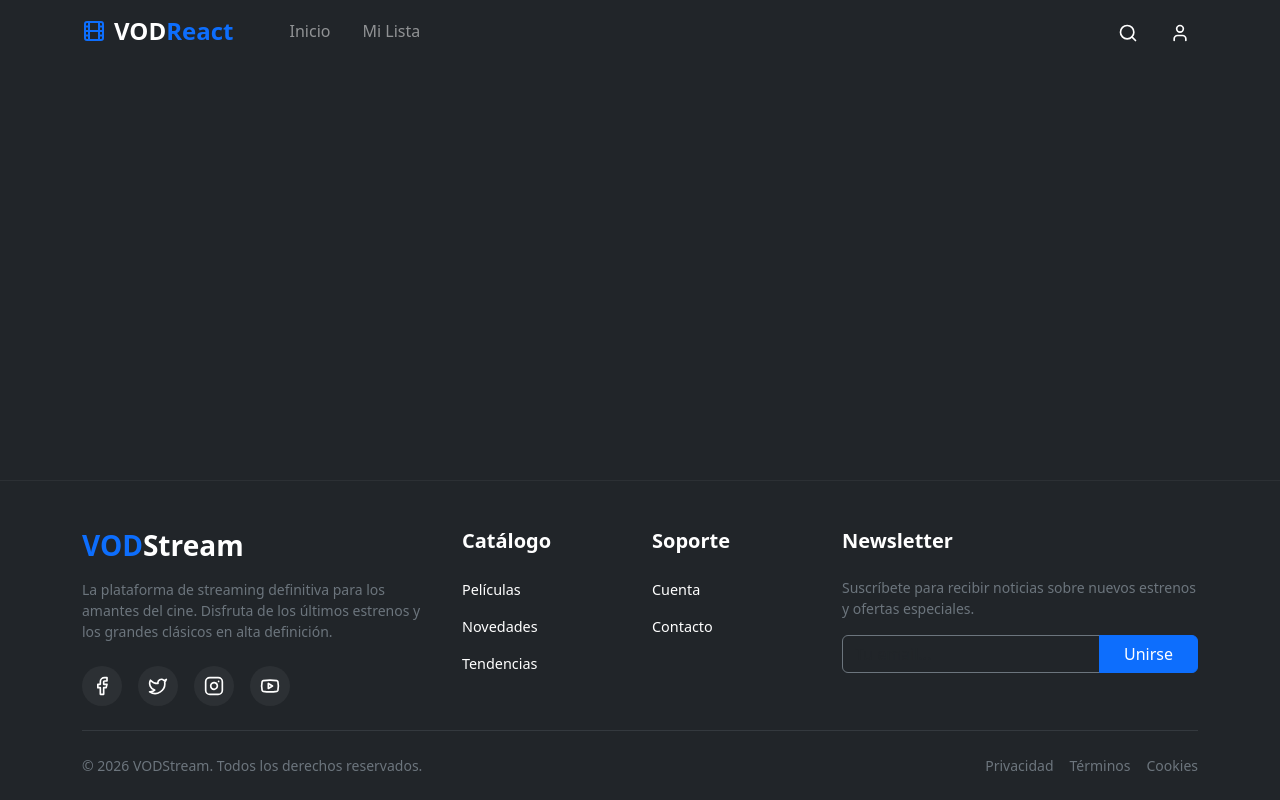
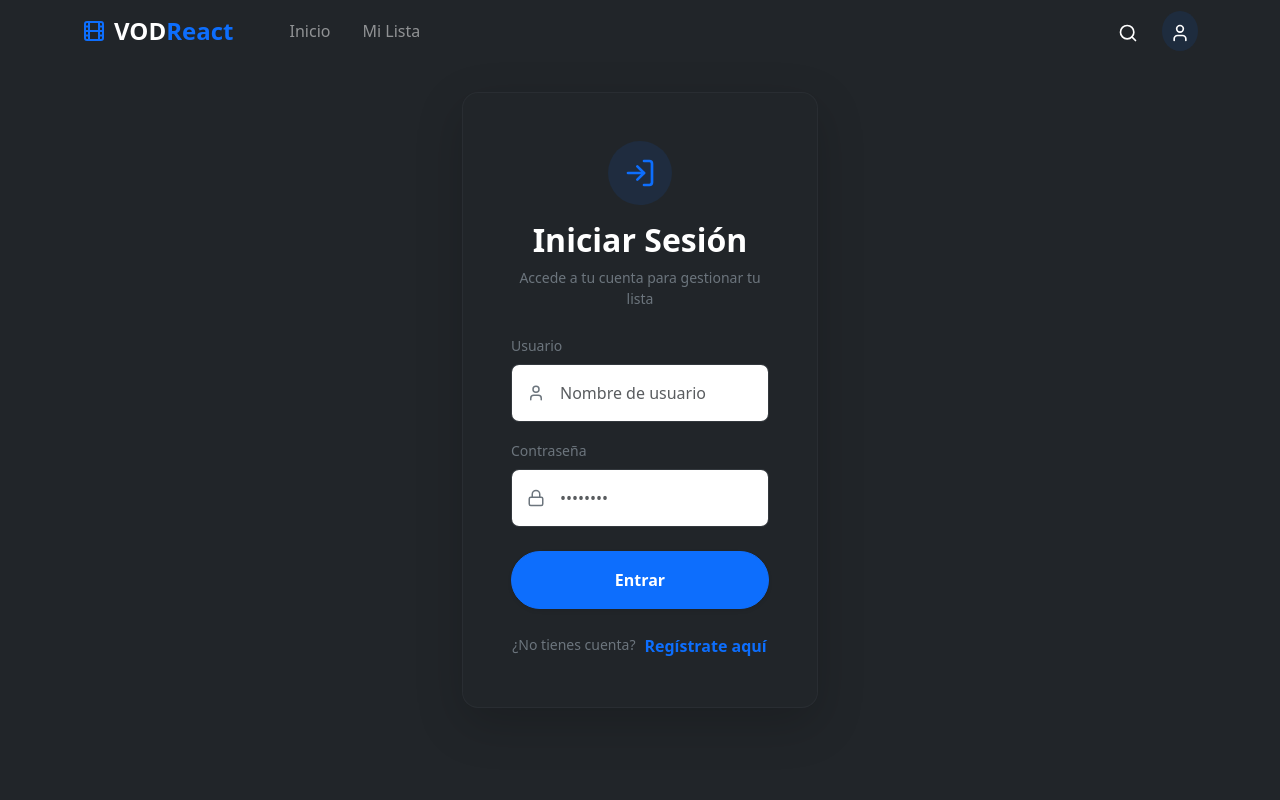
Before and after one commit to jlacostaarp-unav/Webapp-react-dsm2026, a React (Vite) app: page /login in a window 1280 px wide. Shown: the top 800 px of the page. Built offline with nearby package versions, Linux system fonts and the light colour scheme.

Commit message:
Inicio de sesion y registro implementado. Logica de favoritos solo para registrados implementado tambien

```diff
--- a/src/App.jsx
+++ b/src/App.jsx
@@ -7,12 +7,15 @@ import MovieDetail from './pages/MovieDetail';
 import Favorites from './pages/Favorites';
 import Contact from './pages/Contact';
 import Legal from './pages/Legal';
+import Login from './pages/Login';
 import { FavoritesProvider } from './context/FavoritesContext';
+import { AuthProvider } from './context/AuthContext';
 import 'bootstrap/dist/css/bootstrap.min.css';
 import './index.css';
 
 function App() {
   return (
+    <AuthProvider>
       <FavoritesProvider>
         <Router>
           <div className="min-vh-100 d-flex flex-column bg-dark text-white">
@@ -25,6 +28,7 @@ function App() {
                 <Route path="/favorites" element={<Favorites />} />
                 <Route path="/contact" element={<Contact />} />
                 <Route path="/legal" element={<Legal />} />
+                <Route path="/login" element={<Login />} />
               </Routes>
             </main>
 
@@ -32,6 +36,7 @@ function App() {
           </div>
         </Router>
       </FavoritesProvider>
+    </AuthProvider>
   );
 }
 
--- a/src/components/Navigation.jsx
+++ b/src/components/Navigation.jsx
@@ -1,11 +1,21 @@
 import React, { useState, useEffect } from 'react';
 import { Navbar, Container, Nav } from 'react-bootstrap';
-import { Film, User, Search, Heart } from 'lucide-react';
-import { Link, useLocation } from 'react-router-dom';
+import { Film, User, Search, Heart, LogOut } from 'lucide-react';
+import { Link, useLocation, useNavigate } from 'react-router-dom';
+import { useAuth } from '../context/AuthContext';
 
 export const Navigation = () => {
   const [scrolled, setScrolled] = useState(false);
   const location = useLocation();
+  const navigate = useNavigate();
+  const { user, logout } = useAuth();
+
+  const handleMyListClick = (e) => {
+    if (!user) {
+      e.preventDefault();
+      navigate('/login', { state: { from: { pathname: '/favorites' } } });
+    }
+  };
 
   useEffect(() => {
     const handleScroll = () => {
@@ -33,7 +43,12 @@ export const Navigation = () => {
         <Navbar.Collapse id="basic-navbar-nav">
           <Nav className="me-auto ms-4">
             <Nav.Link as={Link} to="/" className={`${location.pathname === '/' ? 'text-white fw-bold' : 'text-white-50'} px-3`}>Inicio</Nav.Link>
-            <Nav.Link as={Link} to="/favorites" className={`${location.pathname === '/favorites' ? 'text-white fw-bold' : 'text-white-50'} px-3 d-flex align-items-center gap-2`}>
+            <Nav.Link
+              as={Link}
+              to="/favorites"
+              onClick={handleMyListClick}
+              className={`${location.pathname === '/favorites' ? 'text-white fw-bold' : 'text-white-50'} px-3 d-flex align-items-center gap-2`}
+            >
               Mi Lista
             </Nav.Link>
           </Nav>
@@ -41,9 +56,23 @@ export const Navigation = () => {
             <Nav.Link href="#search" className="text-white me-3">
               <Search size={20} />
             </Nav.Link>
-            <Nav.Link href="#profile" className="text-white">
-              <User size={20} />
-            </Nav.Link>
+
+            {user ? (
+              <div className="d-flex align-items-center gap-3">
+                <span className="text-white-50 small fw-bold">Hola, {user.username}</span>
+                <button
+                  onClick={logout}
+                  className="btn btn-link p-0 text-white-50 hover-white transition-all shadow-none"
+                  title="Cerrar Sesión"
+                >
+                  <LogOut size={20} />
+                </button>
+              </div>
+            ) : (
+              <Nav.Link as={Link} to="/login" className="text-white p-2 bg-primary bg-opacity-10 rounded-circle transition-all hover-scale">
+                <User size={20} />
+              </Nav.Link>
+            )}
           </Nav>
         </Navbar.Collapse>
       </Container>
--- /dev/null
+++ b/src/context/AuthContext.jsx
@@ -0,0 +1,75 @@
+import React, { createContext, useContext, useState, useEffect } from 'react';
+
+const AuthContext = createContext();
+
+export const useAuth = () => {
+  const context = useContext(AuthContext);
+  if (!context) {
+    throw new Error('useAuth debe usarse dentro de un AuthProvider');
+  }
+  return context;
+};
+
+export const AuthProvider = ({ children }) => {
+  const [user, setUser] = useState(null);
+  const [loading, setLoading] = useState(true);
+
+  // Al cargar, verificamos si hay una sesión guardada en localStorage
+  useEffect(() => {
+    const savedUser = localStorage.getItem('currentUser');
+    if (savedUser) {
+      setUser(JSON.parse(savedUser));
+    }
+    setLoading(false);
+  }, []);
+
+  // Función para registrarse
+  const register = (username, password) => {
+    const users = JSON.parse(localStorage.getItem('users') || '[]');
+
+    // Verificamos si el usuario ya existe
+    if (users.find(u => u.username === username)) {
+      throw new Error('El nombre de usuario ya existe');
+    }
+
+    const newUser = { username, password };
+    users.push(newUser);
+    localStorage.setItem('users', JSON.stringify(users));
+
+    // Iniciamos sesión automáticamente tras el registro
+    login(username, password);
+  };
+
+  // Función para iniciar sesión
+  const login = (username, password) => {
+    const users = JSON.parse(localStorage.getItem('users') || '[]');
+    const foundUser = users.find(u => u.username === username && u.password === password);
+
+    if (foundUser) {
+      setUser(foundUser);
+      localStorage.setItem('currentUser', JSON.stringify(foundUser));
+    } else {
+      throw new Error('Usuario o contraseña incorrectos');
+    }
+  };
+
+  // Función para cerrar sesión
+  const logout = () => {
+    setUser(null);
+    localStorage.removeItem('currentUser');
+  };
+
+  const value = {
+    user,
+    login,
+    register,
+    logout,
+    loading
+  };
+
+  return (
+    <AuthContext.Provider value={value}>
+      {!loading && children}
+    </AuthContext.Provider>
+  );
+};
--- a/src/context/FavoritesContext.jsx
+++ b/src/context/FavoritesContext.jsx
@@ -1,23 +1,33 @@
 import React, { createContext, useContext, useState, useEffect } from 'react';
+import { useAuth } from './AuthContext';
 
 const FavoritesContext = createContext();
 
 export const FavoritesProvider = ({ children }) => {
-  const [favorites, setFavorites] = useState(() => {
-    const saved = localStorage.getItem('vod_favorites');
-    return saved ? JSON.parse(saved) : [];
-  });
+  const { user } = useAuth();
+  const [favorites, setFavorites] = useState([]);
 
+  // Cargar favoritos al cambiar de usuario
   useEffect(() => {
-    localStorage.setItem('vod_favorites', JSON.stringify(favorites));
-  }, [favorites]);
+    if (user) {
+      const savedFavorites = localStorage.getItem(`favorites_${user.username}`);
+      setFavorites(savedFavorites ? JSON.parse(savedFavorites) : []);
+    } else {
+      setFavorites([]); // Limpiar si no hay usuario
+    }
+  }, [user]);
 
   const toggleFavorite = (movieId) => {
-    setFavorites(prev =>
-      prev.includes(movieId)
+    if (!user) return; // Seguridad extra
+
+    setFavorites(prev => {
+      const newFavorites = prev.includes(movieId)
         ? prev.filter(id => id !== movieId)
-        : [...prev, movieId]
-    );
+        : [...prev, movieId];
+
+      localStorage.setItem(`favorites_${user.username}`, JSON.stringify(newFavorites));
+      return newFavorites;
+    });
   };
 
   const isFavorite = (movieId) => favorites.includes(movieId);
--- /dev/null
+++ b/src/pages/Login.jsx
@@ -0,0 +1,109 @@
+import React, { useState } from 'react';
+import { Container, Row, Col, Form, Button, Alert } from 'react-bootstrap';
+import { User, Lock, LogIn, UserPlus } from 'lucide-react';
+import { useAuth } from '../context/AuthContext';
+import { useNavigate, useLocation } from 'react-router-dom';
+
+const Login = () => {
+  const [isLogin, setIsLogin] = useState(true);
+  const [username, setUsername] = useState('');
+  const [password, setPassword] = useState('');
+  const [error, setError] = useState('');
+
+  const { login, register } = useAuth();
+  const navigate = useNavigate();
+  const location = useLocation();
+
+  const from = location.state?.from?.pathname || "/";
+
+  const handleSubmit = (e) => {
+    e.preventDefault();
+    setError('');
+
+    try {
+      if (isLogin) {
+        login(username, password);
+      } else {
+        register(username, password);
+      }
+      navigate(from, { replace: true });
+    } catch (err) {
+      setError(err.message);
+    }
+  };
+
+  return (
+    <div className="login-page py-5 d-flex align-items-center min-vh-100">
+      <Container>
+        <Row className="justify-content-center">
+          <Col md={6} lg={5} xl={4}>
+            <div className="auth-card bg-dark p-4 p-sm-5 rounded-4 border border-secondary border-opacity-10 shadow-lg blur-bg">
+              <div className="text-center mb-4">
+                <div className="bg-primary bg-opacity-10 p-3 rounded-circle text-primary mx-auto mb-3" style={{ width: 'fit-content' }}>
+                  {isLogin ? <LogIn size={32} /> : <UserPlus size={32} />}
+                </div>
+                <h2 className="fw-bold text-white">{isLogin ? 'Iniciar Sesión' : 'Registro'}</h2>
+                <p className="text-secondary small">
+                  {isLogin ? 'Accede a tu cuenta para gestionar tu lista' : 'Crea una cuenta para empezar'}
+                </p>
+              </div>
+
+              {error && <Alert variant="danger" className="py-2 small border-0 bg-danger bg-opacity-10 text-danger">{error}</Alert>}
+
+              <Form onSubmit={handleSubmit}>
+                <Form.Group className="mb-3">
+                  <Form.Label className="text-secondary small">Usuario</Form.Label>
+                  <div className="position-relative">
+                    <User className="position-absolute top-50 start-0 translate-middle-y ms-3 text-secondary" size={18} />
+                    <Form.Control
+                      type="text"
+                      placeholder="Nombre de usuario"
+                      className="bg-white border-secondary border-opacity-25 text-black py-3 ps-5 rounded-3"
+                      value={username}
+                      onChange={(e) => setUsername(e.target.value)}
+                      required
+                    />
+                  </div>
+                </Form.Group>
+
+                <Form.Group className="mb-4">
+                  <Form.Label className="text-secondary small">Contraseña</Form.Label>
+                  <div className="position-relative">
+                    <Lock className="position-absolute top-50 start-0 translate-middle-y ms-3 text-secondary" size={18} />
+                    <Form.Control
+                      type="password"
+                      placeholder="••••••••"
+                      className="bg-white border-secondary border-opacity-25 text-black py-3 ps-5 rounded-3"
+                      value={password}
+                      onChange={(e) => setPassword(e.target.value)}
+                      required
+                    />
+                  </div>
+                </Form.Group>
+
+                <Button variant="primary" type="submit" className="w-100 py-3 rounded-pill fw-bold shadow-sm mb-4">
+                  {isLogin ? 'Entrar' : 'Registrarse'}
+                </Button>
+
+                <div className="text-center">
+                  <p className="text-secondary small mb-0">
+                    {isLogin ? '¿No tienes cuenta?' : '¿Ya tienes cuenta?'}
+                    <button
+                      type="button"
+                      className="btn btn-link text-primary p-0 ms-2 small fw-bold text-decoration-none shadow-none"
+                      onClick={() => setIsLogin(!isLogin)}
+                    >
+                      {isLogin ? 'Regístrate aquí' : 'Inicia sesión'}
+                    </button>
+                  </p>
+                </div>
+              </Form>
+            </div>
+          </Col>
+        </Row>
+      </Container>
+    </div>
+  );
+};
+
+export default Login;
```
Also changed, not shown: src/components/MovieCard.jsx (+13 -5 lines), src/pages/MovieDetail.jsx (+19 -7 lines). Lines whose indentation alone changed are shown as unchanged.
